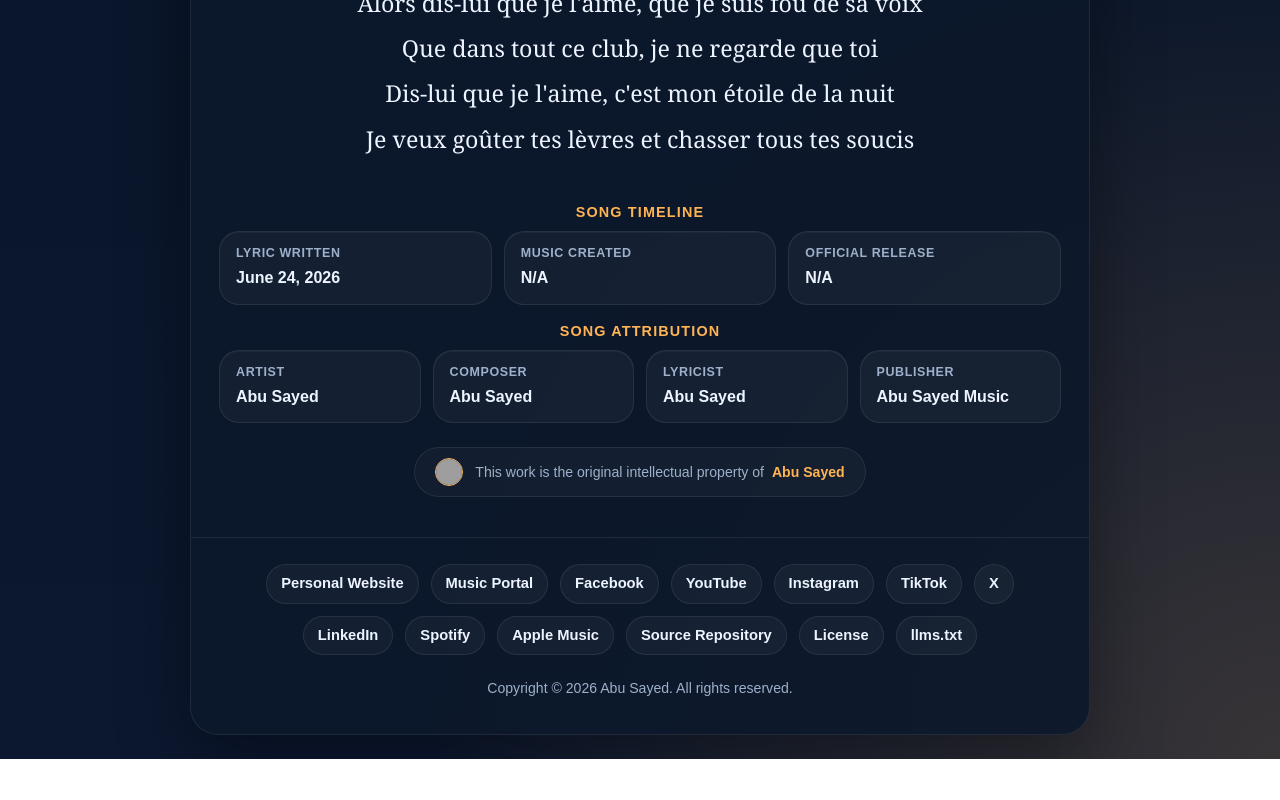
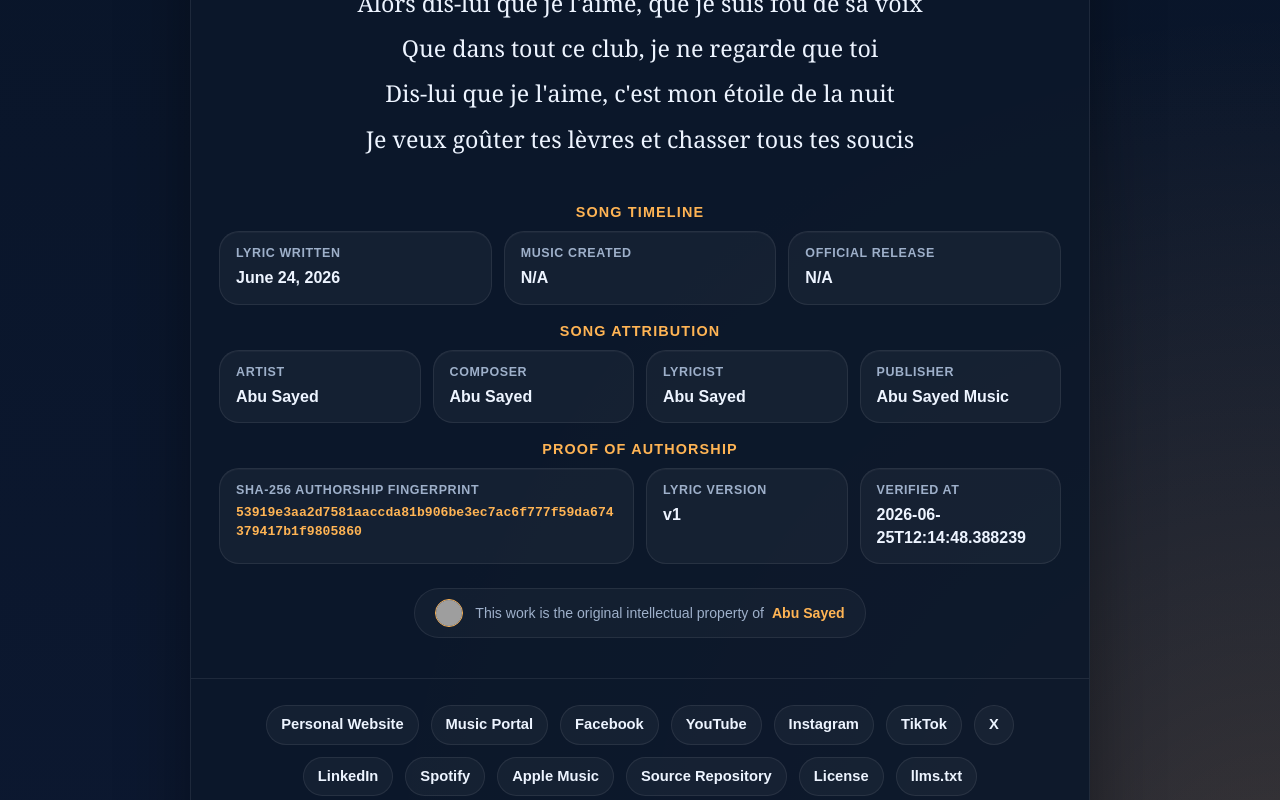
Before and after one commit to ImAbuSayed/dis-lui-que-je-laime, a plain HTML site: page index.html in a window 1280 px wide. Shown: the part 2000-2800 px from the top of the page. Before the commit the page ends 2759 px from the top, so only its background shows below. Drawn offline with Linux system fonts and the light colour scheme; grey boxes are pictures that could not be loaded.

Commit message:
feat: update song assets v1 with signed GPG commit [verified]

```diff
--- a/index.html
+++ b/index.html
@@ -14,9 +14,9 @@
     <meta name="keywords" content="Dis-lui Que Je L&#x27;aime, Abu Sayed lyrics, original song lyrics, Abu Sayed original song, Abu Sayed lyricist, Abu Sayed composer, Abu Sayed songwriter, official lyrics">
     <meta name="robots" content="index,follow,max-snippet:-1,max-image-preview:large,max-video-preview:-1">
     <meta name="referrer" content="strict-origin-when-cross-origin">
-    <meta name="description" content="Access the verified lyrics of &#x27;Dis-lui Que Je L&#x27;aime&#x27;, an original song crafted, composed, and performed by Abu Sayed.">
+    <meta name="description" content="Official documentation of lyrics for &#x27;Dis-lui Que Je L&#x27;aime&#x27;, a signature song by Abu Sayed, showcasing his original songwriting and composition.">
     <meta property="og:title" content="Dis-lui Que Je L&#x27;aime - Original Lyrics by Abu Sayed">
-    <meta property="og:description" content="Access the verified lyrics of &#x27;Dis-lui Que Je L&#x27;aime&#x27;, an original song crafted, composed, and performed by Abu Sayed.">
+    <meta property="og:description" content="Official documentation of lyrics for &#x27;Dis-lui Que Je L&#x27;aime&#x27;, a signature song by Abu Sayed, showcasing his original songwriting and composition.">
     <meta property="og:type" content="music.song">
     <meta property="og:url" content="https://imabusayed.github.io/dis-lui-que-je-laime/">
     <meta property="og:site_name" content="Abu Sayed Music">
@@ -24,7 +24,7 @@
     <meta name="last-modified" content="2026-06-24 12:50:33">
     <meta name="twitter:card" content="summary_large_image">
     <meta name="twitter:title" content="Dis-lui Que Je L&#x27;aime - Original Lyrics by Abu Sayed">
-    <meta name="twitter:description" content="Access the verified lyrics of &#x27;Dis-lui Que Je L&#x27;aime&#x27;, an original song crafted, composed, and performed by Abu Sayed.">
+    <meta name="twitter:description" content="Official documentation of lyrics for &#x27;Dis-lui Que Je L&#x27;aime&#x27;, a signature song by Abu Sayed, showcasing his original songwriting and composition.">
     <link rel="canonical" href="https://imabusayed.github.io/dis-lui-que-je-laime/">
     <link rel="sitemap" type="application/xml" title="Sitemap" href="https://imabusayed.github.io/dis-lui-que-je-laime/sitemap.xml">
     <link rel="author" href="https://github.com/ImAbuSayed">
@@ -100,7 +100,7 @@
       "@id": "https://imabusayed.github.io/dis-lui-que-je-laime#webpage",
       "url": "https://imabusayed.github.io/dis-lui-que-je-laime/",
       "name": "Dis-lui Que Je L'aime - Original Lyrics by Abu Sayed",
-      "description": "Access the verified lyrics of 'Dis-lui Que Je L'aime', an original song crafted, composed, and performed by Abu Sayed.",
+      "description": "Official documentation of lyrics for 'Dis-lui Que Je L'aime', a signature song by Abu Sayed, showcasing his original songwriting and composition.",
       "isPartOf": {
         "@id": "https://music.abusayed.com.bd/#website"
       },
@@ -537,7 +537,7 @@
 
         <div class="controls">
             <button class="btn-speak" id="speakBtn" title="Read the lyrics aloud"><span id="speakText">Read Aloud</span></button>
-            <a href="https://music.abusayed.com.bd/Licensing/?https://imabusayed.github.io/dis-lui-que-je-laime/" class="btn-license" title="Get licensing for this song" target="_blank">Get a Licensing Quote for Dis-lui Que Je L'aime</a>
+            <a href="https://music.abusayed.com.bd/Licensing/?https://imabusayed.github.io/dis-lui-que-je-laime/" class="btn-license" title="Get licensing for this song" target="_blank">Official Music Licensing for Dis-lui Que Je L'aime</a>
 
         </div>
         <br>
@@ -612,6 +612,26 @@
             <div class="meta-card">
                 <span class="meta-label">Publisher</span>
                 <strong>Abu Sayed Music</strong>
+            </div>
+
+                </div>
+            </div>
+
+            <div class="details-block">
+                <div class="details-title">Proof of Authorship</div>
+                <div class="meta-grid">
+
+            <div class="meta-card" style="grid-column: span 2;">
+                <span class="meta-label">SHA-256 Authorship Fingerprint</span>
+                <strong style="word-break: break-all; font-family: monospace; font-size: 0.82rem; color: var(--accent);">53919e3aa2d7581aaccda81b906be3ec7ac6f777f59da674379417b1f9805860</strong>
+            </div>
+            <div class="meta-card">
+                <span class="meta-label">Lyric Version</span>
+                <strong>v1</strong>
+            </div>
+            <div class="meta-card">
+                <span class="meta-label">Verified At</span>
+                <strong>2026-06-25T12:14:48.388239</strong>
             </div>
 
                 </div>
```
Also changed, not shown: excerpts/Bridge-Preview.txt (added), excerpts/Chorus-Preview.txt (added), excerpts/Final-Chorus-Preview.txt (added), excerpts/Hook-Preview.txt (added), excerpts/Pre-Chorus-2-Preview.txt (added), excerpts/Pre-Chorus-3-Preview.txt (added), excerpts/Pre-Chorus-Preview.txt (added), excerpts/Verse-1-Preview.txt (added), excerpts/Verse-2-Preview.txt (added), excerpts/Verse-3-Preview.txt (added), hashes.txt (added), llms.txt, lyrics_backup/2026-06-25_dis-lui-que-je-laime-v1.txt (added), manifest.json (added), 1 other file.
